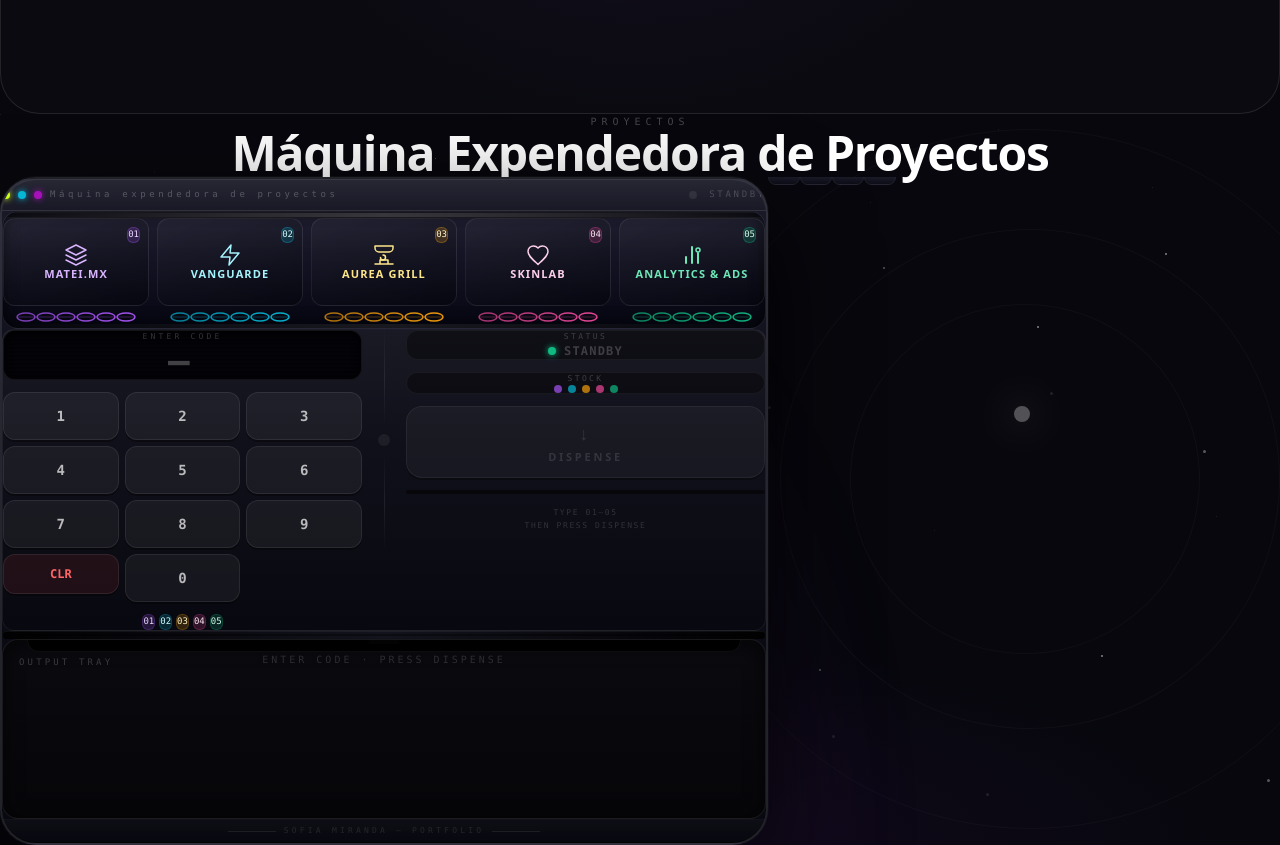
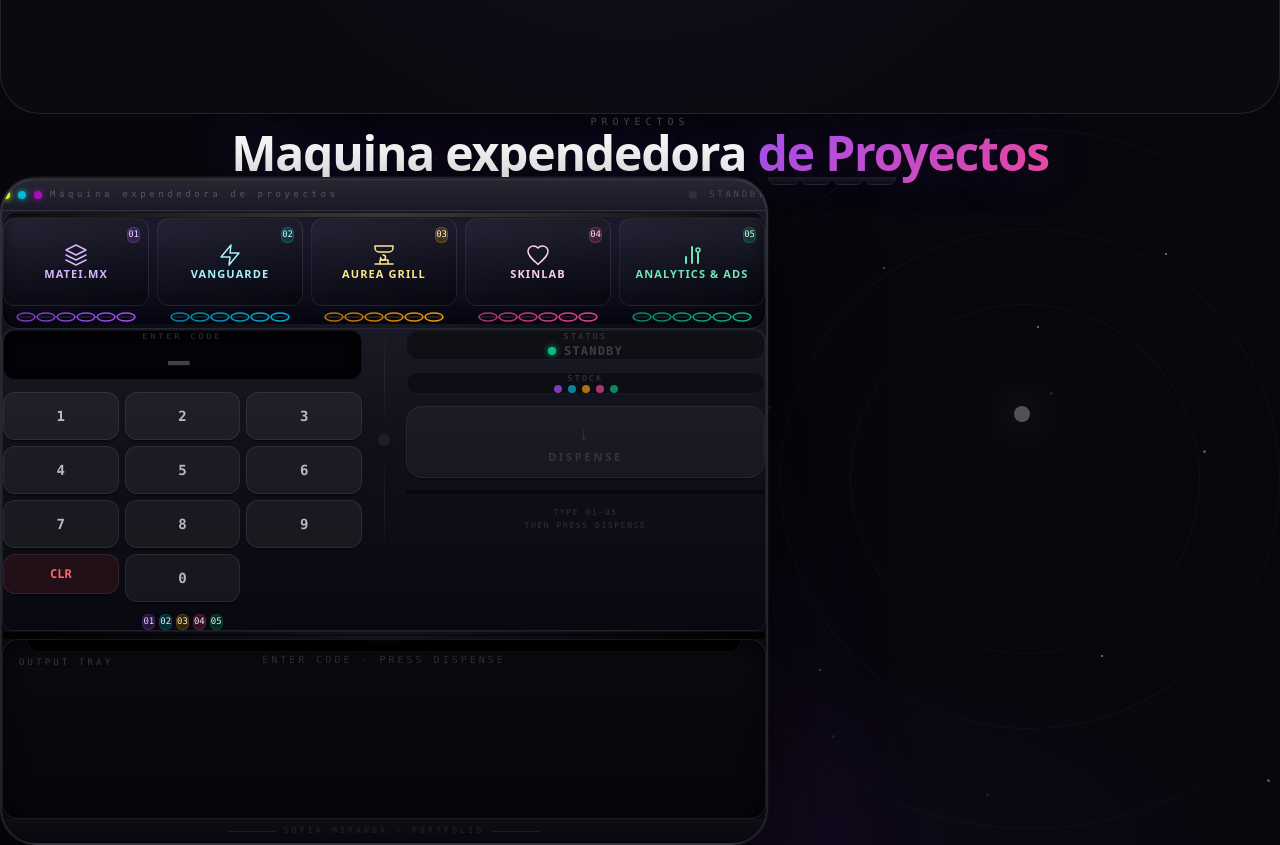
Before and after one commit to sofinator-hub/portafolio-sofia, a Next.js app: page / in a window 1280 px wide. Shown: the part 1560-2405 px from the top of the page. Built offline with nearby package versions, Linux system fonts and the light colour scheme.

Commit message:
change in title in missionsmachine

```diff
--- a/app/components/missions/MissionsMachine.tsx
+++ b/app/components/missions/MissionsMachine.tsx
@@ -430,17 +430,12 @@
       {/* Section header */}
       <div className="text-center mb-10">
         <p className="font-mono text-[10px] tracking-[0.5em] text-white/25 mb-3 uppercase">Proyectos</p>
-<h2
-  className="
-    font-black
-    text-3xl
-    md:text-5xl
-    tracking-tight
-    text-white
-  "
->
-  Máquina Expendedora de Proyectos
-</h2>
+        <h2 className="font-black text-4xl md:text-5xl tracking-tight text-white" style={{ textShadow: "0 0 60px rgba(168,85,247,0.3)" }}>
+          Maquina expendedora{" "}
+          <span style={{ background: "linear-gradient(135deg, #a855f7, #ec4899)", WebkitBackgroundClip: "text", WebkitTextFillColor: "transparent" }}>
+            de Proyectos
+          </span>
+        </h2>
       </div>
 
       {/* ═══════════════════ MACHINE CHASSIS ═══════════════════ */}
```
